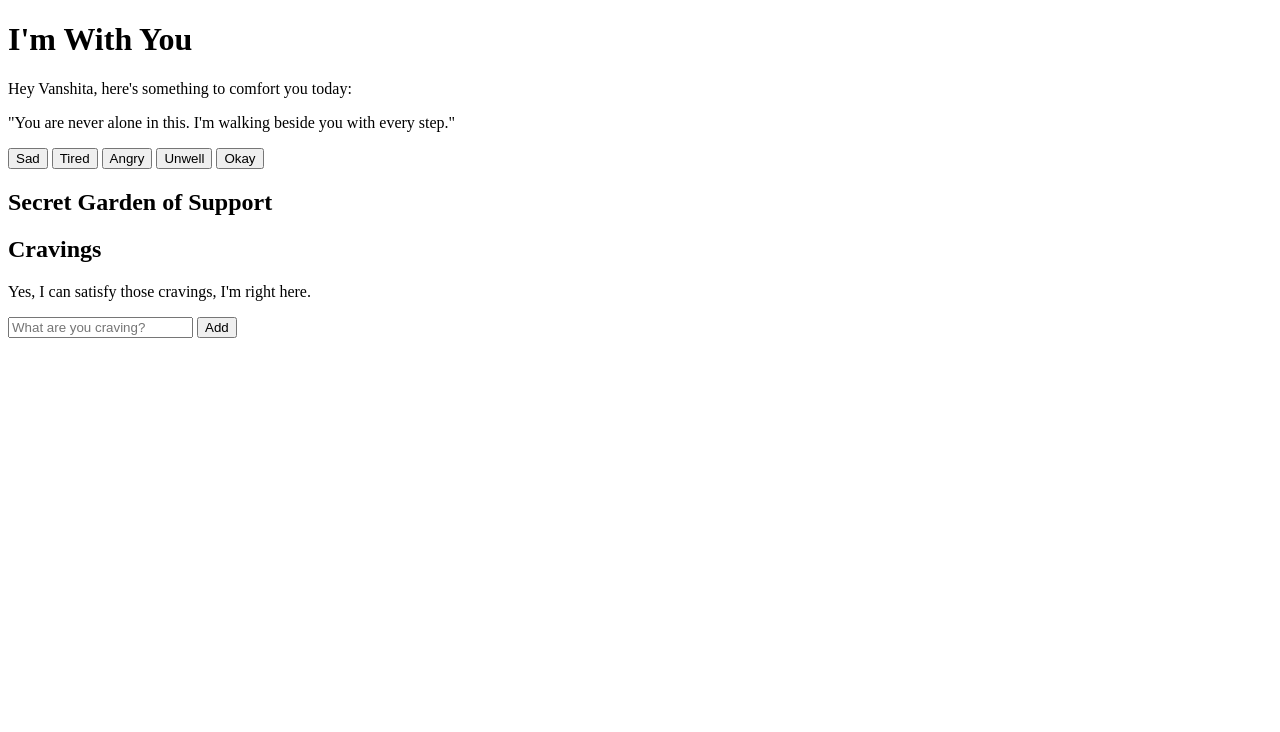
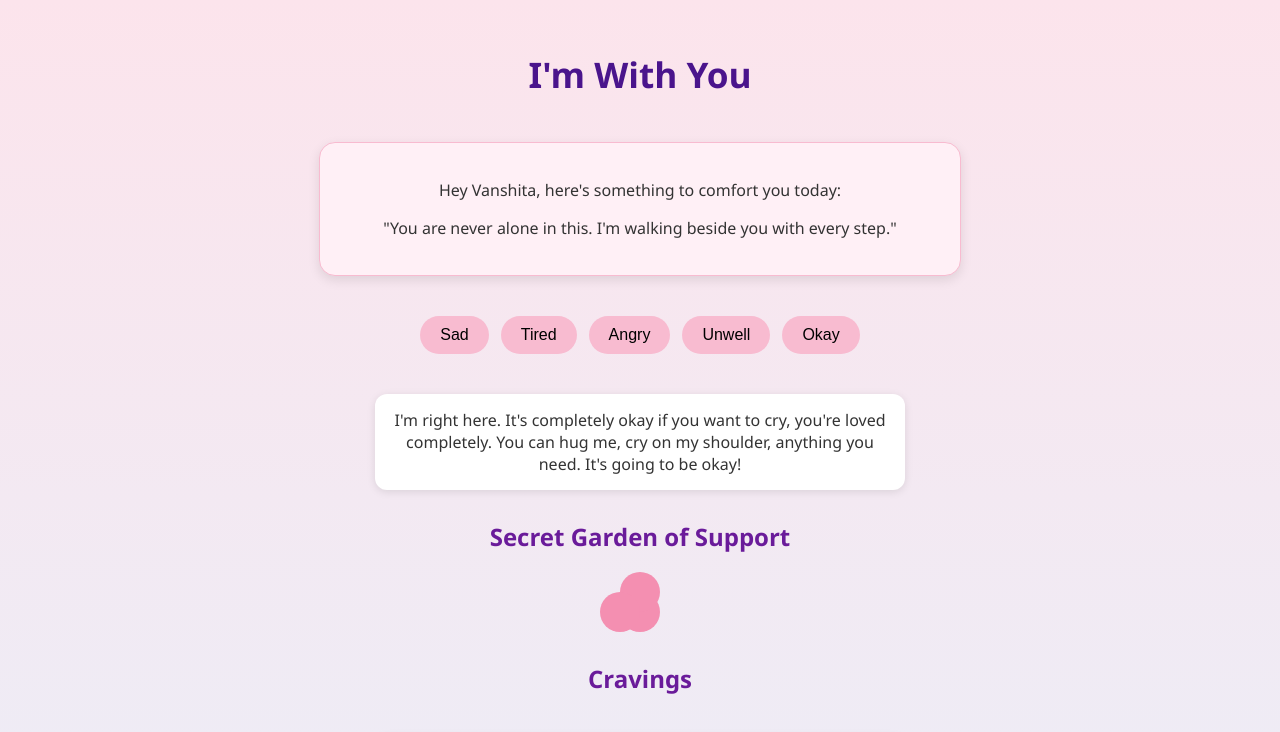
Before and after one commit to harshivgajjar/harshivgajjar.github.io, a plain HTML site: page index.html in a window 1280 px wide. Both pictures are taken after a click on the button "Sad". Shown: the top 732 px of the page. Drawn offline with Linux system fonts and the light colour scheme.

Commit message:
Update index.html

```diff
--- a/index.html
+++ b/index.html
@@ -4,11 +4,8 @@
   <meta charset="UTF-8" />
   <meta name="viewport" content="width=device-width, initial-scale=1.0" />
   <title>I'm With You</title>
-  <script src="https://cdn.emailjs.com/sdk/2.3.2/email.min.js"></script>
   <script>
     document.addEventListener("DOMContentLoaded", function () {
-      emailjs.init("PNfn2-ttWH0wjHRKt");
-
       window.addCraving = function () {
         const input = document.getElementById('cravingInput');
         const value = input.value.trim();
@@ -16,17 +13,6 @@
           const li = document.createElement('li');
           li.textContent = value;
           document.getElementById('cravingsList').appendChild(li);
-
-          emailjs.send("default_service", "template_pbm1qii", {
-            user_name: "Love",
-            craving: value
-          })
-          .then(() => {
-            alert("Craving sent to your love! 💌");
-          }, (error) => {
-            alert("Oops! Something went wrong: " + JSON.stringify(error));
-          });
-
           input.value = '';
         }
       };
@@ -34,7 +20,7 @@
       window.showMessage = function (mood) {
         const moodMessages = {
           sad: "I'm right here. It's completely okay if you want to cry, you're loved completely. You can hug me, cry on my shoulder, anything you need. It's going to be okay!",
-          tired: "Rest, Vanshita. REST. I know you're not used to this notion, but you really need it. You don't have to be strong all the time. Just because you carry it well, doesn't mean it isn't heavy and you don't need some help. Talk to me about anything you need. ",
+          tired: "Rest, Vanshita. REST. I know you're not used to this notion, but you really need it. You don't have to be strong all the time. Just because you carry it well, doesn't mean it isn't heavy and you don't need some help. Talk to me about anything you need.",
           angry: "Your feelings are valid. Let it out. I'm still right here. Duniya Madarchod hai, Chalo saath mil ke gaali dete hai.",
           unwell: "If I'm with you right now, talk to me. Tell me what is happening. If not, SHRUUTIIIIII! We're right here, and you'll get through this.",
           okay: "I'm glad you're okay. Let’s take today one step at a time. Let's be in this moment too, and keep breathing. Bas, Saans lete raho."
@@ -49,8 +35,163 @@
       };
     });
   </script>
-  <!-- CSS STAYS UNCHANGED -->
-  <style>/* CSS CODE HERE (UNCHANGED FOR BREVITY) */</style>
+  <style>
+    :root {
+      --primary: #fce4ec;
+      --secondary: #f8bbd0;
+      --text: #333;
+      --note-bg: #fff0f6;
+    }
+
+    body {
+      margin: 0;
+      font-family: 'Segoe UI', sans-serif;
+      background: linear-gradient(to bottom, var(--primary), #e3f2fd);
+      color: var(--text);
+      display: flex;
+      flex-direction: column;
+      align-items: center;
+      min-height: 100vh;
+      padding: 20px;
+      box-sizing: border-box;
+    }
+
+    h1 {
+      font-size: 2.2rem;
+      margin-top: 30px;
+      text-align: center;
+      color: #4a148c;
+    }
+
+    .note-box {
+      background-color: var(--note-bg);
+      border: 1px solid var(--secondary);
+      border-radius: 16px;
+      padding: 20px;
+      max-width: 600px;
+      width: 100%;
+      text-align: center;
+      box-shadow: 0 4px 12px rgba(0, 0, 0, 0.1);
+      margin: 20px auto;
+    }
+
+    .mood-selector {
+      display: flex;
+      flex-wrap: wrap;
+      gap: 12px;
+      justify-content: center;
+      margin: 20px 0;
+    }
+
+    button {
+      padding: 10px 20px;
+      border: none;
+      border-radius: 20px;
+      background-color: var(--secondary);
+      cursor: pointer;
+      font-size: 1rem;
+      transition: background-color 0.2s ease;
+    }
+
+    button:hover {
+      background-color: #f48fb1;
+    }
+
+    .message-box, .cravings-box {
+      background-color: #ffffff;
+      border-radius: 12px;
+      padding: 15px;
+      margin-top: 20px;
+      max-width: 500px;
+      width: 100%;
+      box-shadow: 0 2px 8px rgba(0, 0, 0, 0.1);
+      text-align: center;
+    }
+
+    h2 {
+      font-size: 1.5rem;
+      margin-top: 30px;
+      text-align: center;
+      color: #6a1b9a;
+    }
+
+    .flower-container {
+      display: flex;
+      flex-wrap: wrap;
+      justify-content: center;
+      gap: 10px;
+      margin-top: 20px;
+    }
+
+    .flower {
+      width: 40px;
+      height: 40px;
+      background-color: #f48fb1;
+      border-radius: 50%;
+      position: relative;
+    }
+
+    .flower::before, .flower::after {
+      content: '';
+      position: absolute;
+      width: 40px;
+      height: 40px;
+      background-color: #f48fb1;
+      border-radius: 50%;
+    }
+
+    .flower::before {
+      top: -20px;
+      left: 0;
+    }
+
+    .flower::after {
+      top: 0;
+      left: -20px;
+    }
+
+    .cravings-input {
+      display: flex;
+      gap: 10px;
+      margin-top: 10px;
+      justify-content: center;
+      flex-wrap: wrap;
+    }
+
+    input[type="text"] {
+      padding: 8px;
+      border-radius: 8px;
+      border: 1px solid #ccc;
+      width: 70%;
+    }
+
+    ul {
+      list-style-type: heart;
+      padding-left: 0;
+    }
+
+    ul li {
+      background-color: #fff0f5;
+      margin: 6px 0;
+      padding: 8px 12px;
+      border-radius: 8px;
+    }
+
+    @media (max-width: 600px) {
+      h1 {
+        font-size: 1.8rem;
+      }
+
+      .note-box, .message-box, .cravings-box {
+        padding: 16px;
+      }
+
+      button {
+        font-size: 0.9rem;
+        padding: 8px 16px;
+      }
+    }
+  </style>
 </head>
 <body>
   <h1>I'm With You</h1>
@@ -81,5 +222,14 @@
     </div>
     <ul id="cravingsList"></ul>
   </div>
+
+  <div style="margin-top: 40px; text-align: center; font-size: 1rem; color: #6a1b9a;">
+    <p>If you ever feel like sharing your list, just send me a picture of this page. I'd love to see it. 💌</p>
+  </div>
+
+  <h2>Dear Vanshita,</h2>
+  <div class="cravings-box">
+    <p>Is this a difficult situation? YES. Is this a BIG DEAL? YES. Is this how you wanted things to turn out? NO. Will Vanshita get through with this, stronger as ever? HELL YES. Ayoo, I can't even imagine how it must feel right now. How exhausting, scary, mind fucking it must be. But damn, everytime I am looking at you, I start thinking omg, what a woman. WHAT A STRONG, INDEPENDENT WOMAN. And I for one am in awe of you. And i want you to know that no matter what, I am right here. I am here with you, for you, every step of the way. And I ain't leaving. Ask me for anything you need, please do not hesitate. You're gonna get through this, and you REALLY need to SLEEP. </p>
+
 </body>
 </html>
```
